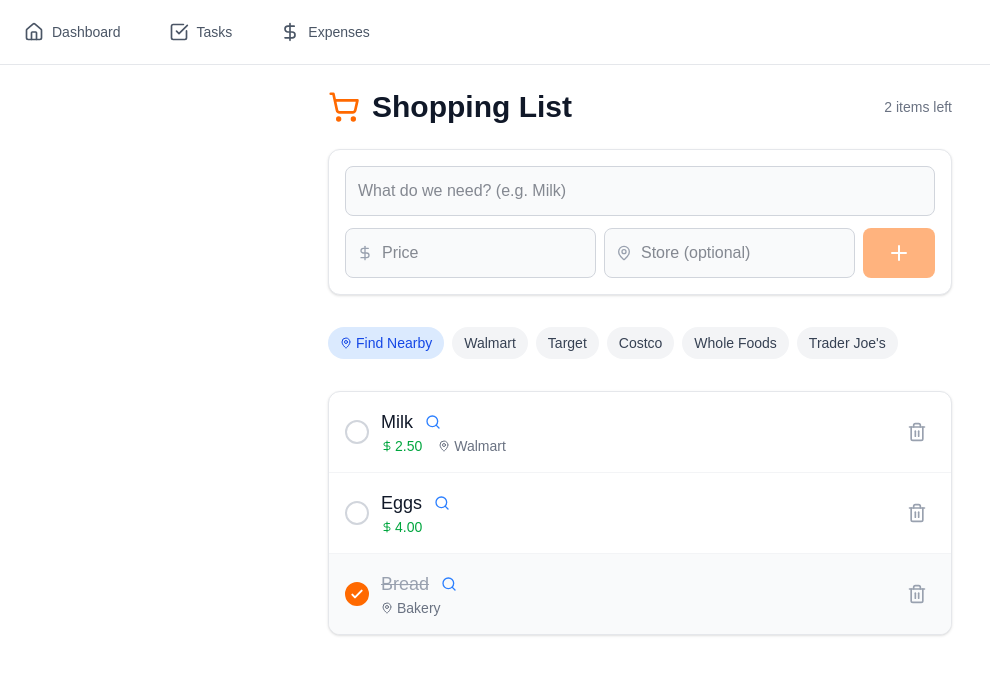
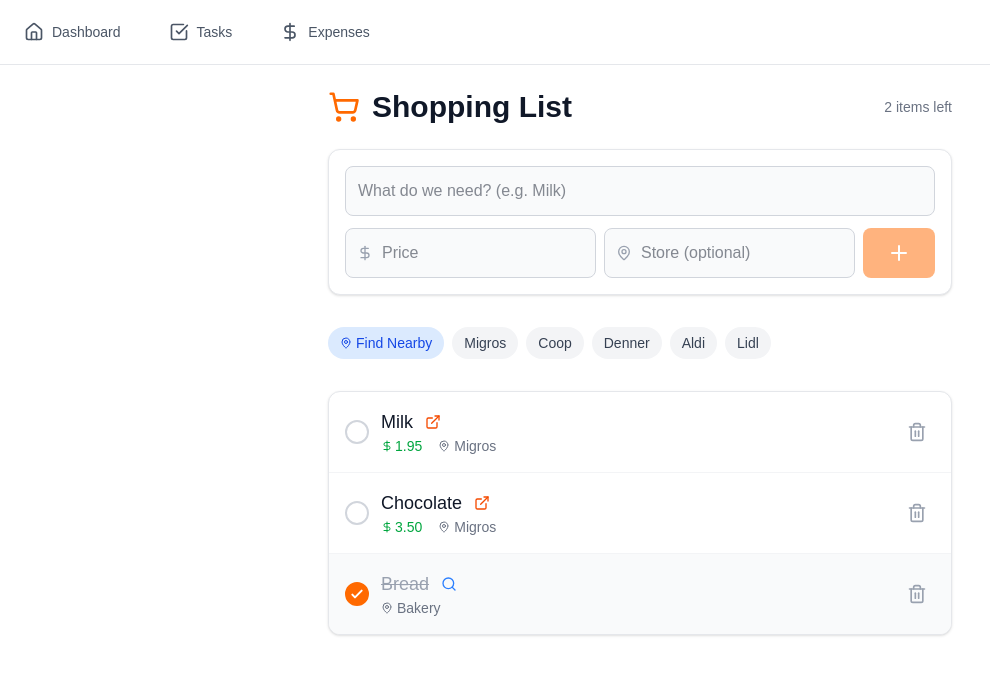
Before and after one commit to lazyboxDude/Household_App_byStonies, a Next.js app: page /shopping in a window 1280 px wide. Shown: the top 674 px of the page, without its empty margins (0-990 px from the left). Built offline with nearby package versions, Linux system fonts and the light colour scheme.

Commit message:
migros intergration

```diff
--- a/app/shopping/page.tsx
+++ b/app/shopping/page.tsx
@@ -1,7 +1,7 @@
 "use client";
 
 import { useState } from "react";
-import { Plus, Trash2, ShoppingCart, MapPin, Search, DollarSign } from "lucide-react";
+import { Plus, Trash2, ShoppingCart, MapPin, Search, DollarSign, ExternalLink } from "lucide-react";
 
 interface ShoppingItem {
   id: string;
@@ -13,11 +13,11 @@ interface ShoppingItem {
 
 export default function ShoppingPage() {
   const [items, setItems] = useState<ShoppingItem[]>([
-    { id: "1", text: "Milk", completed: false, price: 2.50, store: "Walmart" },
-    { id: "2", text: "Eggs", completed: false, price: 4.00 },
+    { id: "1", text: "Milk", completed: false, price: 1.95, store: "Migros" },
+    { id: "2", text: "Chocolate", completed: false, price: 3.50, store: "Migros" },
     { id: "3", text: "Bread", completed: true, store: "Bakery" },
   ]);
-  const [shops, setShops] = useState<string[]>(["Walmart", "Target", "Costco", "Whole Foods", "Trader Joe's"]);
+  const [shops, setShops] = useState<string[]>(["Migros", "Coop", "Denner", "Aldi", "Lidl"]);
   const [newItem, setNewItem] = useState("");
   const [newPrice, setNewPrice] = useState("");
   const [newStore, setNewStore] = useState("");
@@ -69,8 +69,14 @@ export default function ShoppingPage() {
     setItems(items.filter((item) => item.id !== id));
   };
 
-  const searchNearby = (text: string) => {
-    window.open(`https://www.google.com/search?q=${encodeURIComponent(text)}+price+near+me`, '_blank');
+  const searchItem = (item: ShoppingItem) => {
+    if (item.store?.toLowerCase().includes('migros')) {
+      window.open(`https://www.migros.ch/de/search?query=${encodeURIComponent(item.text)}`, '_blank');
+    } else if (item.store?.toLowerCase().includes('coop')) {
+      window.open(`https://www.coop.ch/de/search/?text=${encodeURIComponent(item.text)}`, '_blank');
+    } else {
+      window.open(`https://www.google.com/search?q=${encodeURIComponent(item.text)}+price+near+me`, '_blank');
+    }
   };
 
   return (
@@ -216,11 +222,15 @@ export default function ShoppingPage() {
                         {item.text}
                       </span>
                       <button
-                        onClick={() => searchNearby(item.text)}
-                        className="text-blue-500 hover:text-blue-600 p-1 rounded-full hover:bg-blue-50 dark:hover:bg-blue-900/20"
-                        title="Find prices nearby"
+                        onClick={() => searchItem(item)}
+                        className={`p-1 rounded-full transition-colors ${
+                          item.store?.toLowerCase().includes('migros')
+                            ? "text-orange-600 hover:text-orange-700 hover:bg-orange-50 dark:text-orange-400 dark:hover:bg-orange-900/20"
+                            : "text-blue-500 hover:text-blue-600 hover:bg-blue-50 dark:hover:bg-blue-900/20"
+                        }`}
+                        title={item.store?.toLowerCase().includes('migros') ? "Search on Migros.ch" : "Find prices nearby"}
                       >
-                        <Search className="w-4 h-4" />
+                        {item.store?.toLowerCase().includes('migros') ? <ExternalLink className="w-4 h-4" /> : <Search className="w-4 h-4" />}
                       </button>
                     </div>
 
```
